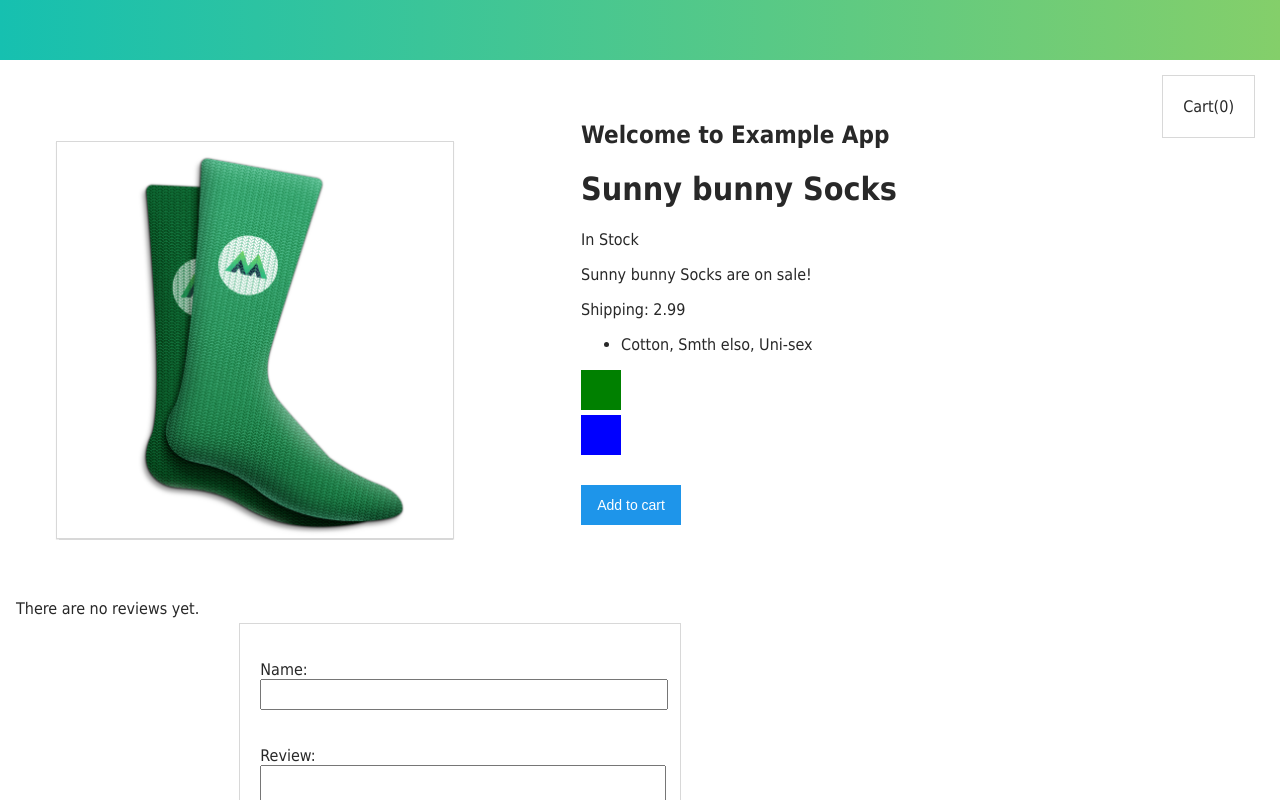
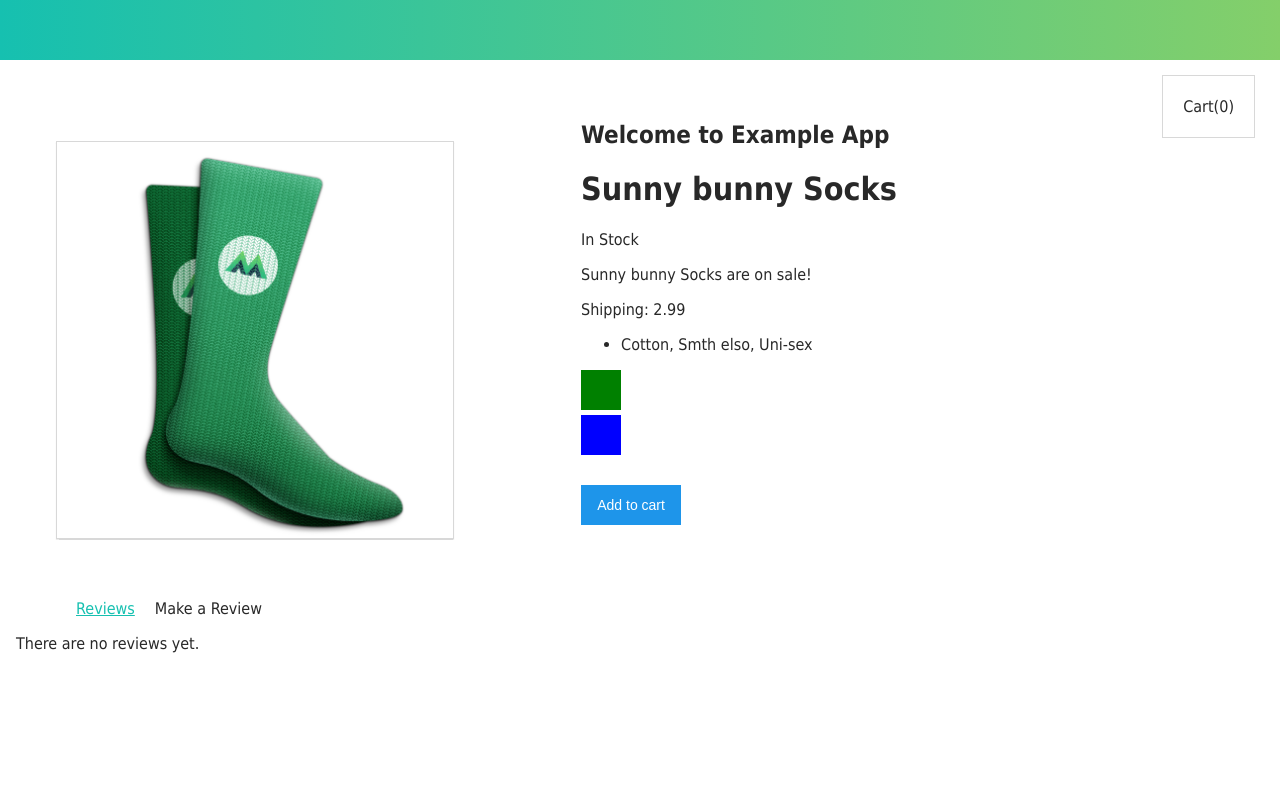
Before and after one commit to tzepart/intro-to-vue, a Vue app: page /product-card/1 in a window 1280 px wide. Shown: the top 800 px of the page. Built offline with nearby package versions, Linux system fonts and the light colour scheme.

Commit message:
Move Reviews to tabs

```diff
--- a/src/components/ProductCard.vue
+++ b/src/components/ProductCard.vue
@@ -1,7 +1,7 @@
 <template>
     <div class="product">
         <div class="product-image">
-            <img v-bind:src="image" :alt="product"/>
+            <img v-bind:src="productImage" :alt="product"/>
         </div>
 
         <div class="product-info">
@@ -15,7 +15,7 @@
                 <p>Shipping: {{ shipping }}</p>
 
                 <ul>
-                    <li v-for="detail in details" :key="detail.material">
+                    <li v-for="(detail, index) in details" :key="index">
                         {{ detail.material }},
                         {{ detail.add_material }},
                         {{ detail.type }}
@@ -38,22 +38,12 @@
                 </button>
             </div>
         </div>
-        <div>
-            <p v-if="!reviews.length">There are no reviews yet.</p>
-            <ul v-else>
-                <li v-for="(review, index) in reviews" :key="index">
-                    <p>{{ review.name }}</p>
-                    <p>Rating:{{ review.rating }}</p>
-                    <p>{{ review.review }}</p>
-                </li>
-            </ul>
-        </div>
-        <ProductReview @review-submitted="addReview"></ProductReview>
+        <ProductTabs></ProductTabs>
     </div>
 </template>
 
 <script>
-    import ProductReview from './ProductReview.vue'
+    import ProductTabs from './ProductTabs.vue'
 
     export default {
         name: "ProductCard",
@@ -68,7 +58,7 @@
             }
         },
         components: {
-            ProductReview
+            ProductTabs
         },
         data: function () {
             return {
@@ -95,8 +85,7 @@
                         itemQuantity: 2
                     }
                 ],
-                inCart: 0,
-                reviews: []
+                inCart: 0
             };
         },
         methods: {
@@ -106,16 +95,13 @@
             },
             updateProduct: function (index) {
                 this.selectedVariant = index
-            },
-            addReview(productReview) {
-                this.reviews.push(productReview)
             }
         },
         computed: {
             title() {
                 return this.brand + ' ' + this.product
             },
-            image() {
+            productImage() {
                 return this.items[this.selectedVariant].itemImage
             },
             availableCount() {
@@ -138,4 +124,4 @@
 </script>
 
 <!-- Add "scoped" attribute to limit CSS to this component only -->
-<style src="./product_card.css"></style>
+<style src="./product-card.css"></style>
--- /dev/null
+++ b/src/components/ProductReviews.vue
@@ -0,0 +1,24 @@
+<template>
+    <div>
+        <p v-if="!reviews.length">There are no reviews yet.</p>
+        <ul>
+            <li v-for="(review, index) in reviews" v-bind:key="index">
+                <p>Author: {{ review.name }}</p>
+                <p>Rating: {{ review.rating }}</p>
+                <p>Comment: {{ review.review }}</p>
+            </li>
+        </ul>
+    </div>
+</template>
+
+<script>
+    export default {
+        name: "ProductReviews",
+        props: {
+            reviews: {
+                type: Array,
+                required: true
+            },
+        }
+    }
+</script>
--- /dev/null
+++ b/src/components/ProductTabs.vue
@@ -0,0 +1,57 @@
+<template>
+    <div>
+        <ul>
+          <span class="tabs"
+                :class="{ activeTab: selectedTab === tab }"
+                v-for="(tab, index) in tabs"
+                v-bind:key="index"
+                @click="selectedTab = tab"
+          >{{ tab }}</span>
+        </ul>
+
+        <div v-show="selectedTab === 'Reviews'">
+            <ProductReviews :reviews="reviews"></ProductReviews>
+        </div>
+
+        <div v-show="selectedTab === 'Make a Review'">
+            <ProductAddReview @review-submitted="addReviewToList"></ProductAddReview>
+        </div>
+    </div>
+</template>
+
+<script>
+    import ProductAddReview from './ProductAddReview.vue'
+    import ProductReviews from './ProductReviews.vue'
+
+    export default {
+        name: "ProductTabs",
+        components: {
+            ProductAddReview,
+            ProductReviews
+        },
+        data() {
+            return {
+                tabs: ['Reviews', 'Make a Review'],
+                selectedTab: 'Reviews',
+                reviews: []
+            }
+        },
+        methods: {
+            addReviewToList(productReview) {
+                this.reviews.push(productReview)
+            }
+        }
+    }
+</script>
+
+<style scoped>
+    .tabs {
+        margin-left: 20px;
+        cursor: pointer;
+    }
+
+    .activeTab {
+        color: #16C0B0;
+        text-decoration: underline;
+    }
+</style>
```
Also changed, not shown: src/components/ProductAddReview.vue (renamed from src/components/ProductReview.vue), src/components/product-card.css (renamed from src/components/product_card.css).
